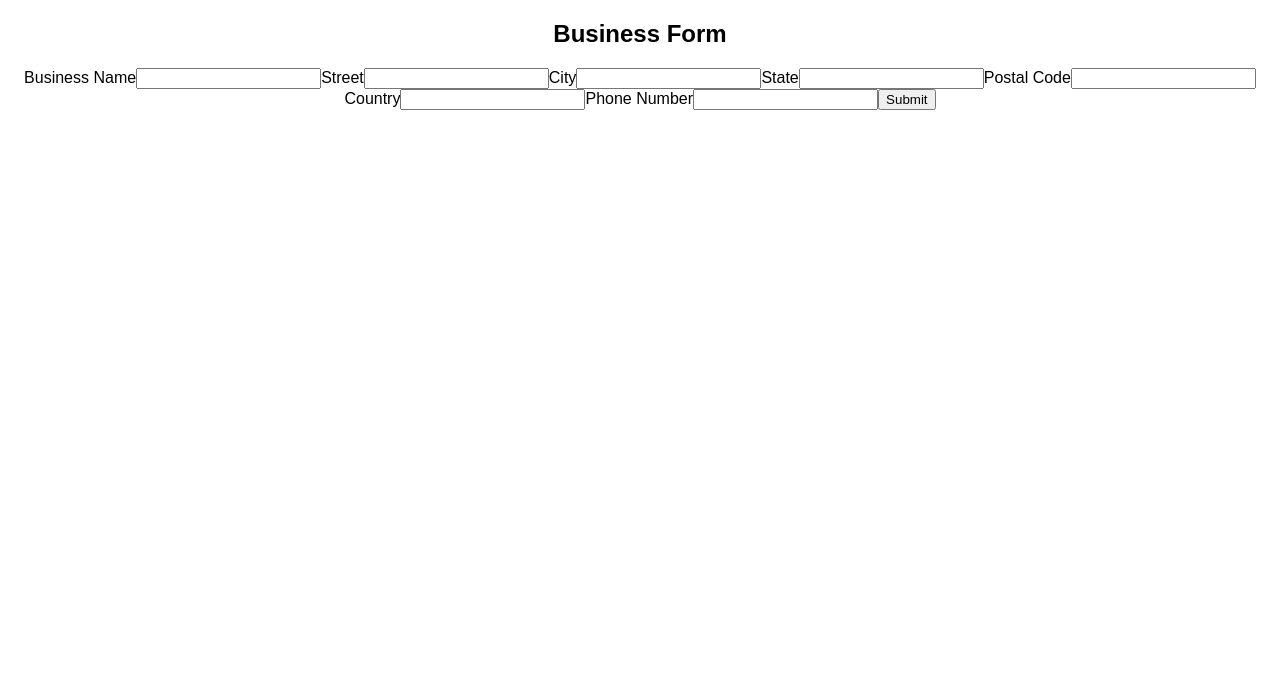
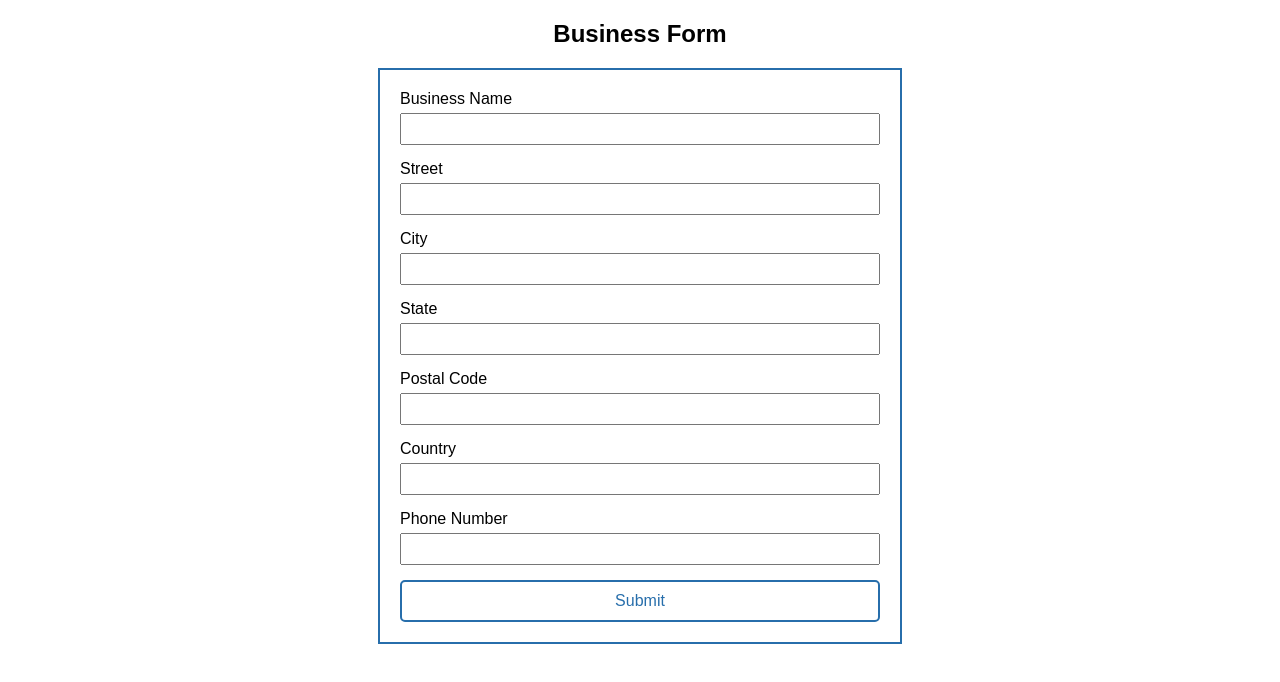
Before and after one commit to groundberry/business-form, a React (Create React App) app: page / in a window 1280 px wide. Shown: the top 682 px of the page. Built offline with nearby package versions, Linux system fonts and the light colour scheme.

Commit message:
Style Field and Form components

```diff
--- a/src/Field.css
+++ b/src/Field.css
@@ -0,0 +1,13 @@
+.Field__label {
+  text-align: left;
+  clear: both;
+  float:left;
+}
+
+.Field__input {
+  box-sizing: border-box;
+  font-size: 1em;
+  padding: 5px 0;
+  margin-top: 5px;
+  width: 100%;
+}
--- a/src/Form.css
+++ b/src/Form.css
@@ -0,0 +1,24 @@
+.Form__container {
+  border: 2px solid #276eab;
+  display: grid;
+  grid-gap: 15px;
+  margin: auto;
+  max-width: 480px;
+  padding: 20px;
+}
+
+.Form__submit_button {
+  background-color: #fff;
+  border: 2px solid #276eab;
+  border-radius: 5px;
+  color: #276eab;
+  cursor: pointer;
+  font-size: 1em;
+  padding: 10px 0;
+}
+
+.Form__submit_button:hover {
+  background-color:#276eab;
+  border: 2px solid #fff;
+  color: #fff;
+}
```
